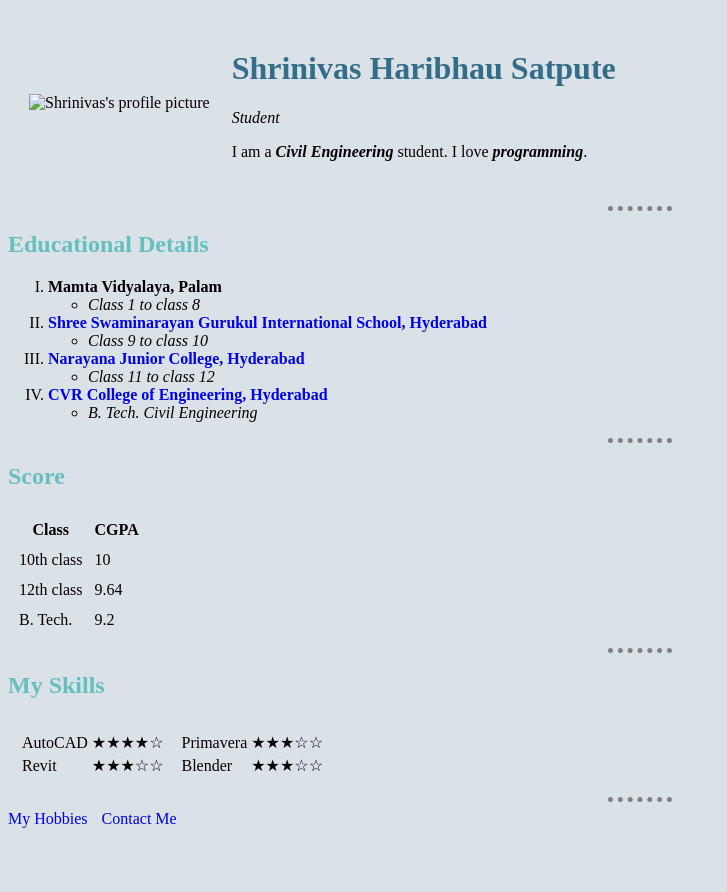
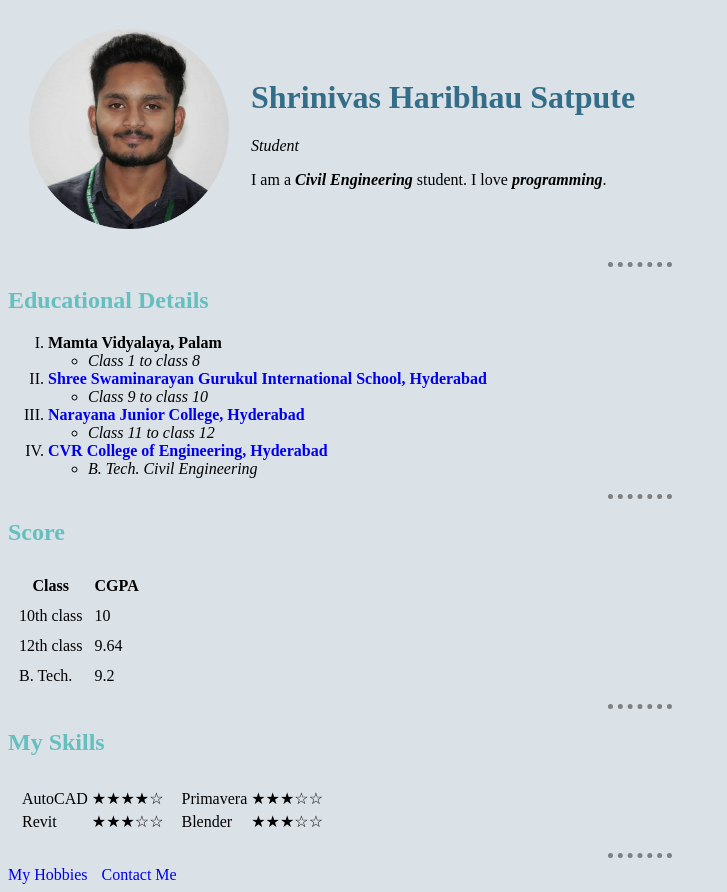
Before and after one commit to shrix7/cv, a plain HTML site: page index.html in a window 1280 px wide. Shown: the whole page, without its empty margins (0-727 px from the left). Before the commit the page ends 836 px from the top, so only its background shows below. Drawn offline with Linux system fonts and the light colour scheme.

Commit message:
Update index.html

```diff
--- a/index.html
+++ b/index.html
@@ -12,7 +12,7 @@
   <table cellspacing="20">
     <tr>
       <td>
-        <img src="images/shrinivas.png" alt="Shrinivas's profile picture" height="200" width="200">
+        <img src="shrinivas.png" alt="Shrinivas's profile picture" height="200" width="200">
       </td>
       <td>
         <h1>Shrinivas Haribhau Satpute</h1>
```
